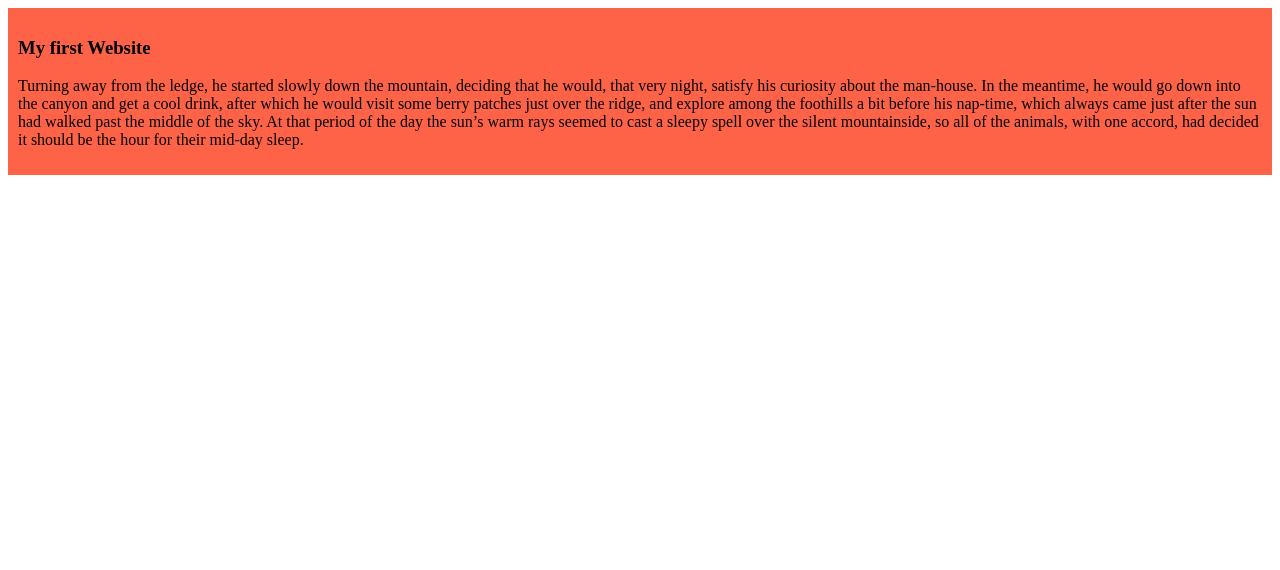
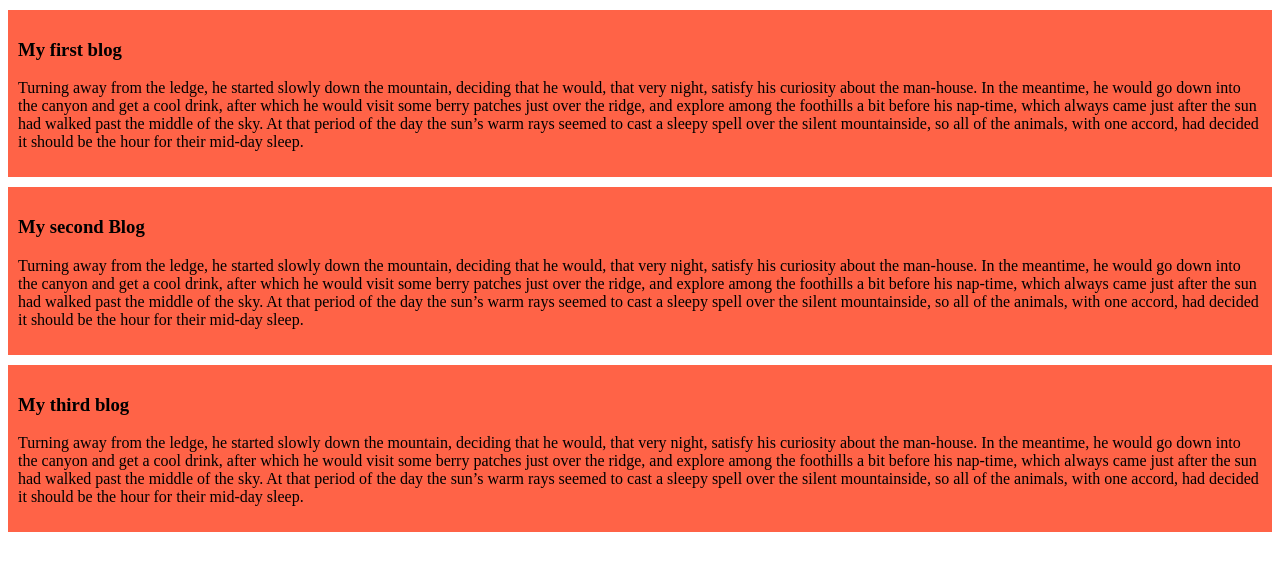
Before and after one commit to Shafin13-bbs/My-Simple-Website, a plain HTML site: page index.html in a window 1280 px wide. Drawn offline with Linux system fonts and the light colour scheme.

Commit message:
added the second and third blog

```diff
--- a/Styles/blog.css
+++ b/Styles/blog.css
@@ -1,4 +1,5 @@
 div{
     background-color: tomato;
     padding: 10px;
+    margin-top: 10px;
 }
--- a/index.html
+++ b/index.html
@@ -8,7 +8,19 @@
 </head>
 <body>
     <div>
-        <h3>My first Website</h3>
+        <h3>My first blog</h3>
+        <p>
+            Turning away from the ledge, he started slowly down the mountain, deciding that he would, that very night, satisfy his curiosity about the man-house. In the meantime, he would go down into the canyon and get a cool drink, after which he would visit some berry patches just over the ridge, and explore among the foothills a bit before his nap-time, which always came just after the sun had walked past the middle of the sky. At that period of the day the sun’s warm rays seemed to cast a sleepy spell over the silent mountainside, so all of the animals, with one accord, had decided it should be the hour for their mid-day sleep.
+        </p>
+    </div>
+    <div>
+        <h3>My second Blog</h3>
+        <p>
+            Turning away from the ledge, he started slowly down the mountain, deciding that he would, that very night, satisfy his curiosity about the man-house. In the meantime, he would go down into the canyon and get a cool drink, after which he would visit some berry patches just over the ridge, and explore among the foothills a bit before his nap-time, which always came just after the sun had walked past the middle of the sky. At that period of the day the sun’s warm rays seemed to cast a sleepy spell over the silent mountainside, so all of the animals, with one accord, had decided it should be the hour for their mid-day sleep.
+        </p>
+    </div>
+    <div>
+        <h3>My third blog</h3>
         <p>
             Turning away from the ledge, he started slowly down the mountain, deciding that he would, that very night, satisfy his curiosity about the man-house. In the meantime, he would go down into the canyon and get a cool drink, after which he would visit some berry patches just over the ridge, and explore among the foothills a bit before his nap-time, which always came just after the sun had walked past the middle of the sky. At that period of the day the sun’s warm rays seemed to cast a sleepy spell over the silent mountainside, so all of the animals, with one accord, had decided it should be the hour for their mid-day sleep.
         </p>
```
